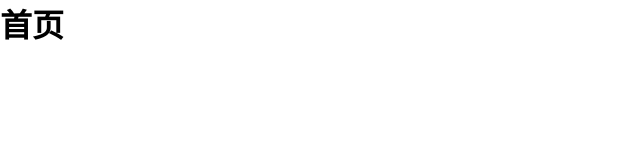
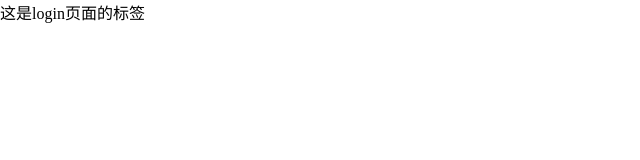
Before and after one commit to ir1s0047/6.8zuoye, a plain HTML site: page index.html in a window 1280 px wide. Shown: the whole page, without its empty margins (0-640 px from the left). Drawn offline with Linux system fonts and the light colour scheme.

Commit message:
login页面提交

```diff
--- a/index.html
+++ b/index.html
@@ -8,7 +8,7 @@
     <link rel="stylesheet" href="./index.css" />
   </head>
   <body>
-    <h1>首页</h1>
+    <div>这是login页面的标签</div>
   </body>
   <script src="./index.js"></script>
 </html>
```
